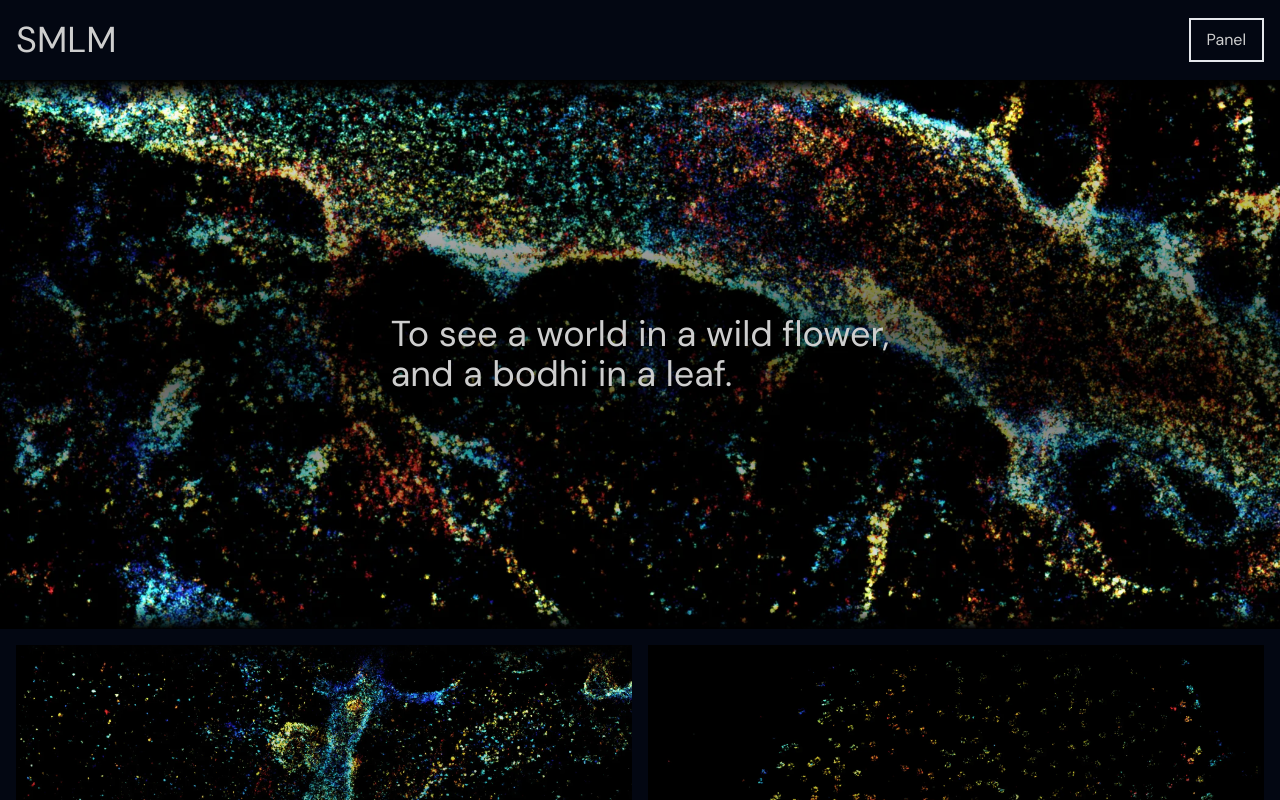
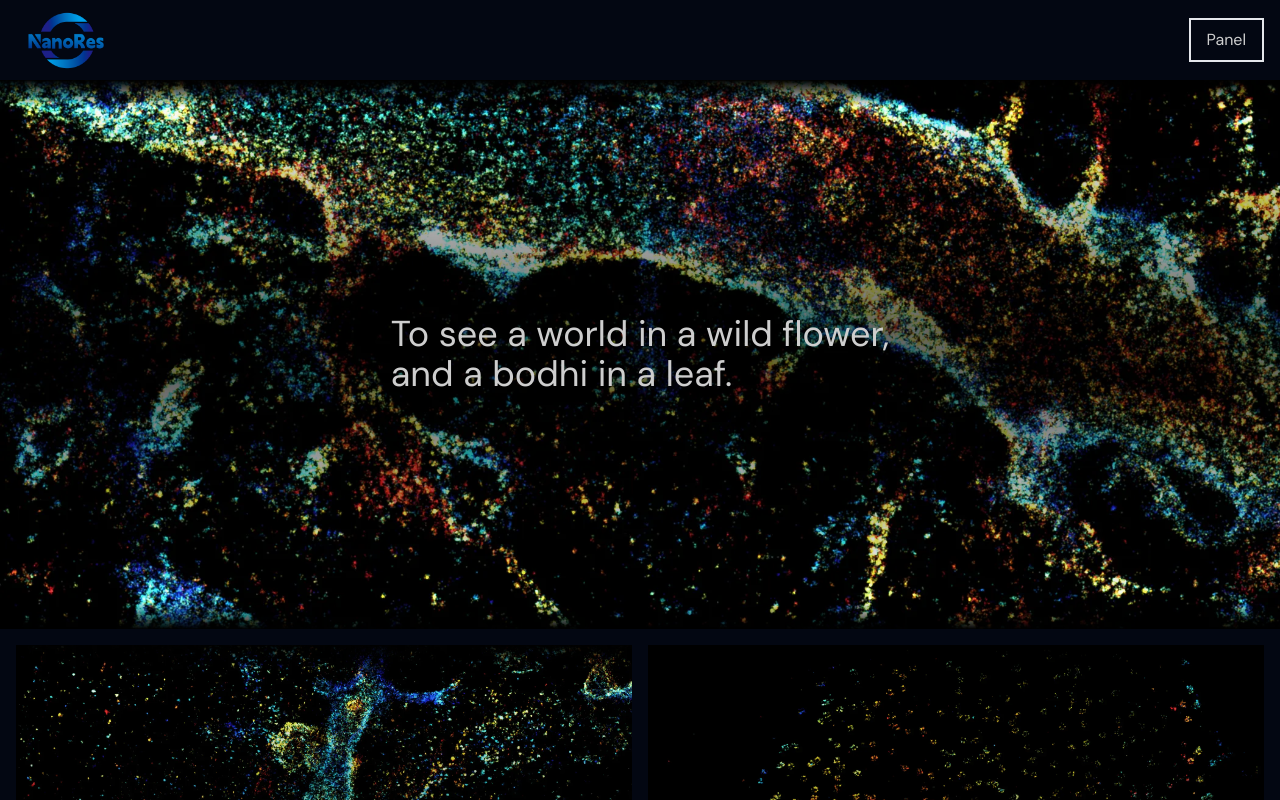
Before and after one commit to OpenResolution/NanoResWeb, a Next.js app: page / in a window 1280 px wide. Shown: the top 800 px of the page. Built offline with nearby package versions, Linux system fonts and the light colour scheme; what @aws-amplify/ui-react, aws-amplify would draw is missing.

Commit message:
Add logo

```diff
--- a/src/components/Navigation.tsx
+++ b/src/components/Navigation.tsx
@@ -1,4 +1,5 @@
 import Link from "next/link";
+import Image from "next/image";
 
 export default function Navigation() {
   return (
@@ -7,8 +8,7 @@ export default function Navigation() {
         className="p-4 flex align items-center justify-center text-4xl"
         href="/"
       >
-        {" "}
-        SMLM{" "}
+        <Image src="/logo.png" alt="SMLM Logo" width={100} height={100} />
       </Link>
       <div className="p-4 flex align items-center justify-center">
         <div className="border-2 px-[1em] py-[0.5em]">
```
Also changed, not shown: public/logo.png (added).
